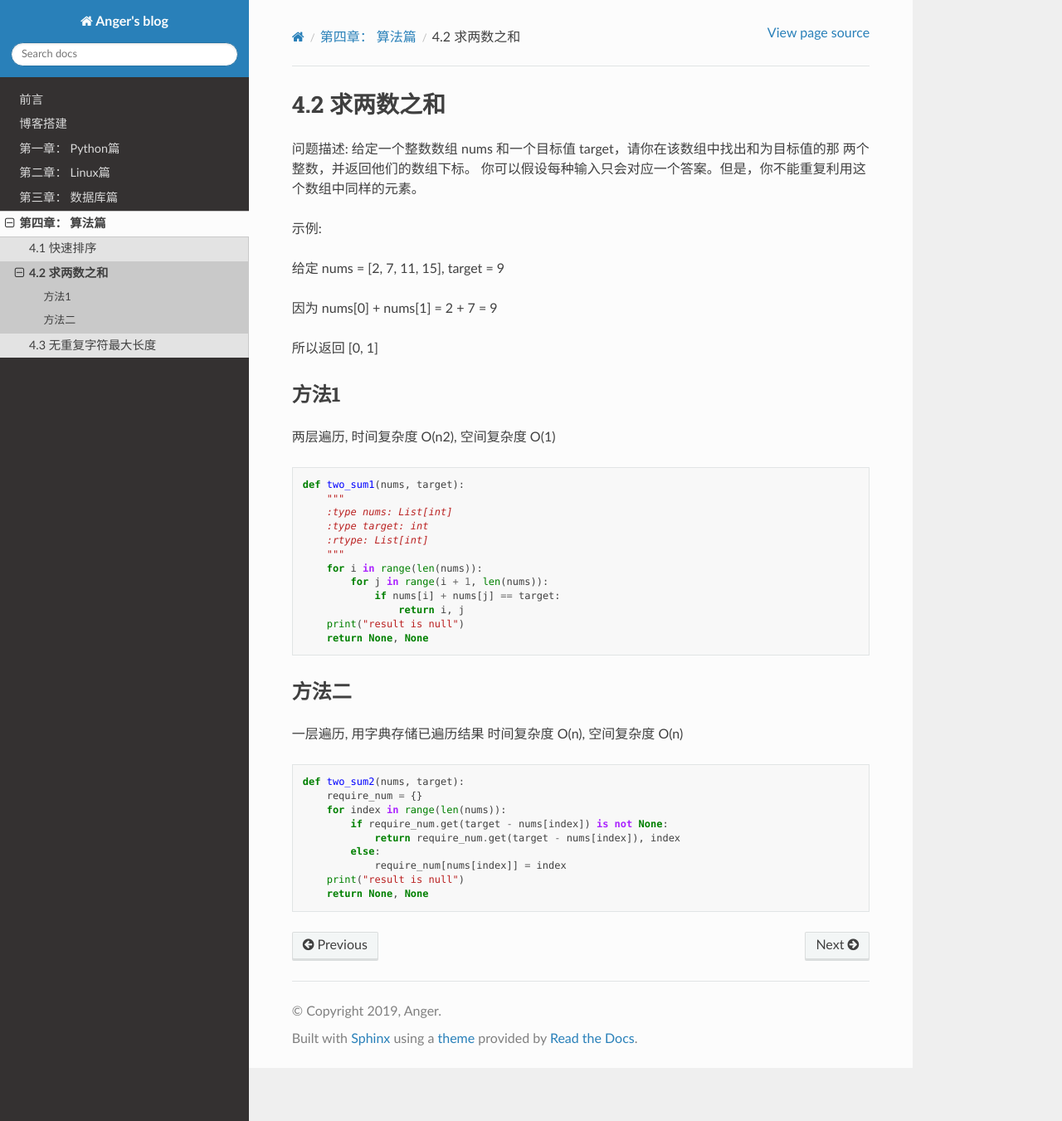
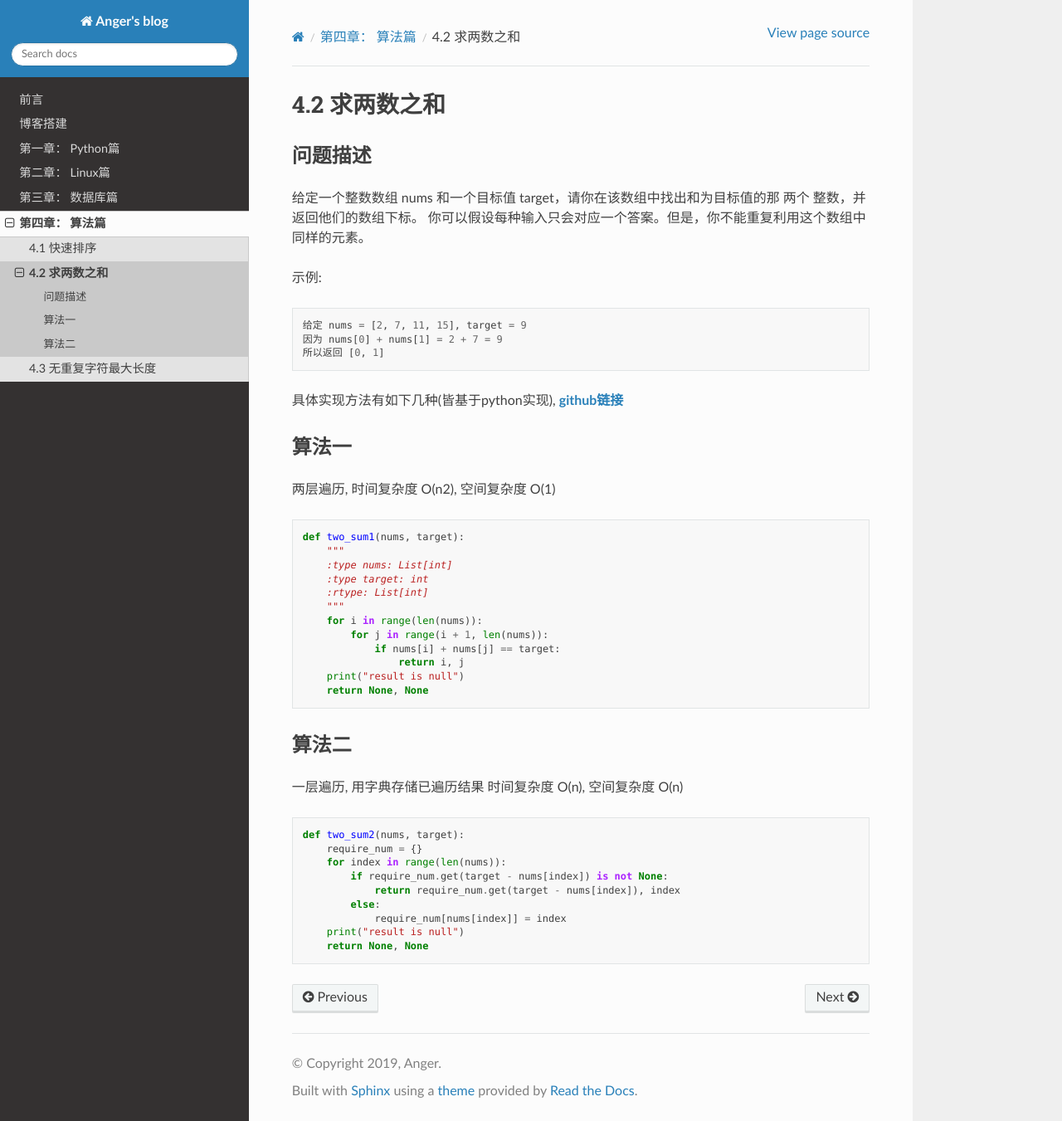
Before and after one commit to JustMeliyu/Anger_Sphinx, a Sphinx documentation site: the page built from source/Algorithm/D02_TwoSum.md, in a window 1280 px wide and 1351 px high. Shown: the whole window at 83% size. Built offline with Sphinx 7.4.7 and the Read the Docs theme 2.0.0, drawn with Linux system fonts in a browser that asks for light colours.

Commit message:
modify describe

````diff
--- a/source/Algorithm/D02_TwoSum.md
+++ b/source/Algorithm/D02_TwoSum.md
@@ -1,18 +1,19 @@
 # 4.2 求两数之和
 
-问题描述:
+### 问题描述
 给定一个整数数组 nums 和一个目标值 target，请你在该数组中找出和为目标值的那 两个 整数，并返回他们的数组下标。
 你可以假设每种输入只会对应一个答案。但是，你不能重复利用这个数组中同样的元素。
 
 示例:
 
-给定 nums = [2, 7, 11, 15], target = 9
+    给定 nums = [2, 7, 11, 15], target = 9
+    因为 nums[0] + nums[1] = 2 + 7 = 9
+    所以返回 [0, 1]
 
-因为 nums[0] + nums[1] = 2 + 7 = 9
+具体实现方法有如下几种(皆基于python实现),
+**[github链接](https://github.com/JustMeliyu/Algorithm/blob/master/two_sum.py)**
 
-所以返回 [0, 1]
-
-### 方法1
+### 算法一
 两层遍历, 时间复杂度 O(n2), 空间复杂度 O(1)
 
 ```python
@@ -30,7 +31,7 @@ def two_sum1(nums, target):
     return None, None
 ```
 
-### 方法二
+### 算法二
 一层遍历, 用字典存储已遍历结果
 时间复杂度 O(n), 空间复杂度 O(n)
 
````
Also changed, not shown: source/Algorithm/D01_QuickSort.md (+3 -3 lines), source/Algorithm/D03_RepeatStr.md (+3 -0 lines).
